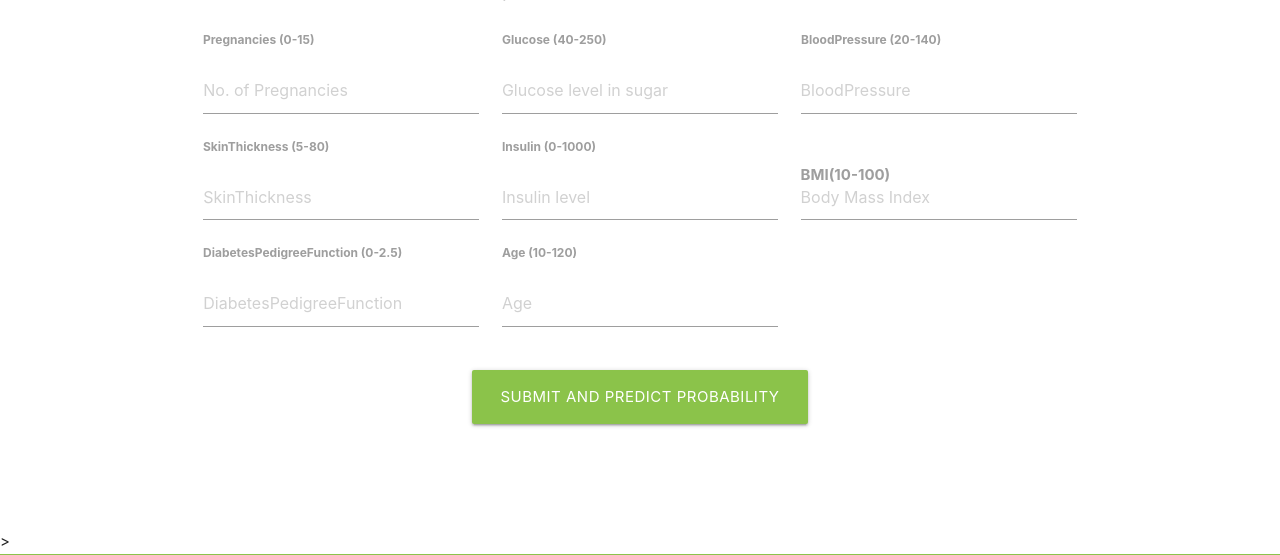
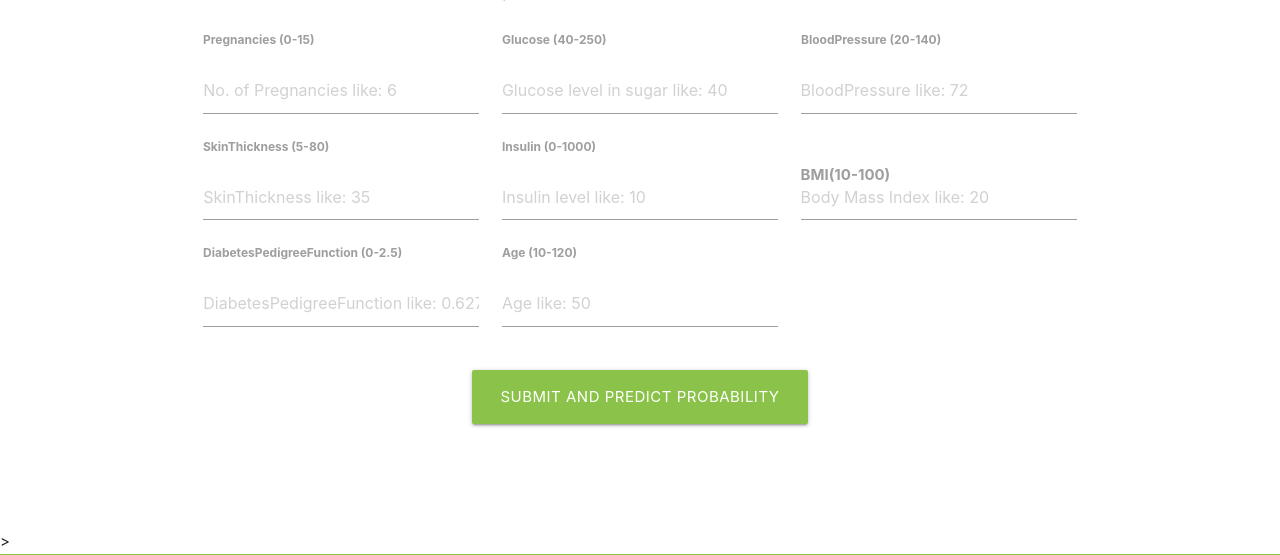
Before and after one commit to 9394113857/Diabetes-prediction-app-using-ML, a Flask app: page / in a window 1280 px wide. Shown: the part 328-883 px from the top of the page. Run offline with Flask 2, Linux system fonts and the light colour scheme; parts of the project's set-up code (start-up, migrations or seed data) failed here and were passed over; some libraries are stand-ins or nearby versions.

Commit message:
Updated Place Holdeders

```diff
--- a/templates/index.html
+++ b/templates/index.html
@@ -38,46 +38,46 @@
                 <div class="input-field col s4">
                     <label for="first_name"><b>Pregnancies (0-15)</b></label>
                     <br>
-                    <input placeholder="No. of Pregnancies" name="1" id="first_name" type="text" class="validate">
+                    <input placeholder="No. of Pregnancies like: 6" name="1" id="first_name" type="text" class="validate">
                 </div>
                 <div class="input-field col s4">
                     <label for="last_name"><b>Glucose (40-250) </b></label>
                     <br>
-                    <input id="last_name" name="2" placeholder="Glucose level in sugar"  type="text" class="validate">
+                    <input id="last_name" name="2" placeholder="Glucose level in sugar like: 40"  type="text" class="validate">
 
                 </div>
 
                 <div class="input-field col s4">
                     <label for="_name"><b>BloodPressure (20-140)</b></label>
                     <br>
-                    <input id="_name" name="3" placeholder="BloodPressure" type="text" class="validate">
+                    <input id="_name" name="3" placeholder="BloodPressure like: 72" type="text" class="validate">
 
                 </div>
                 <div class="input-field col s4">
                     <label for="first_name"><b>SkinThickness (5-80)</b></label>
                     <br>
-                    <input placeholder="SkinThickness" name="4" id="first_name" type="text" class="validate">
+                    <input placeholder="SkinThickness like: 35" name="4" id="first_name" type="text" class="validate">
                 </div>
                 <div class="input-field col s4">
                     <label for="last_name"><b>Insulin (0-1000) </b></label>
                     <br>
-                    <input id="last_name" name="5" placeholder="Insulin level"  type="text" class="validate">
+                    <input id="last_name" name="5" placeholder="Insulin level like: 10"  type="text" class="validate">
                 </div>
                 <div class="input-field col s4">
                   <label ><b>BMI(10-100)</b></label>
                   <br>
-                  <input name = '6' placeholder="Body Mass Index">
+                  <input name = '6' placeholder="Body Mass Index like: 20">
 
                 </div>
                 <div class="input-field col s4">
                     <label for="last_name"><b>DiabetesPedigreeFunction (0-2.5)</b></label>
                     <br>
-                    <input id="last_name" name="7" placeholder="DiabetesPedigreeFunction"  type="text" class="validate">
+                    <input id="last_name" name="7" placeholder="DiabetesPedigreeFunction like: 0.627"  type="text" class="validate">
                 </div>
                 <div class="input-field col s4">
                     <label for="_name"><b>Age (10-120)</b></label>
                     <br>
-                    <input id="_name" name="8" placeholder="Age" type="text" class="validate">
+                    <input id="_name" name="8" placeholder="Age like: 50" type="text" class="validate">
                 </div>
 
           </div>
```
